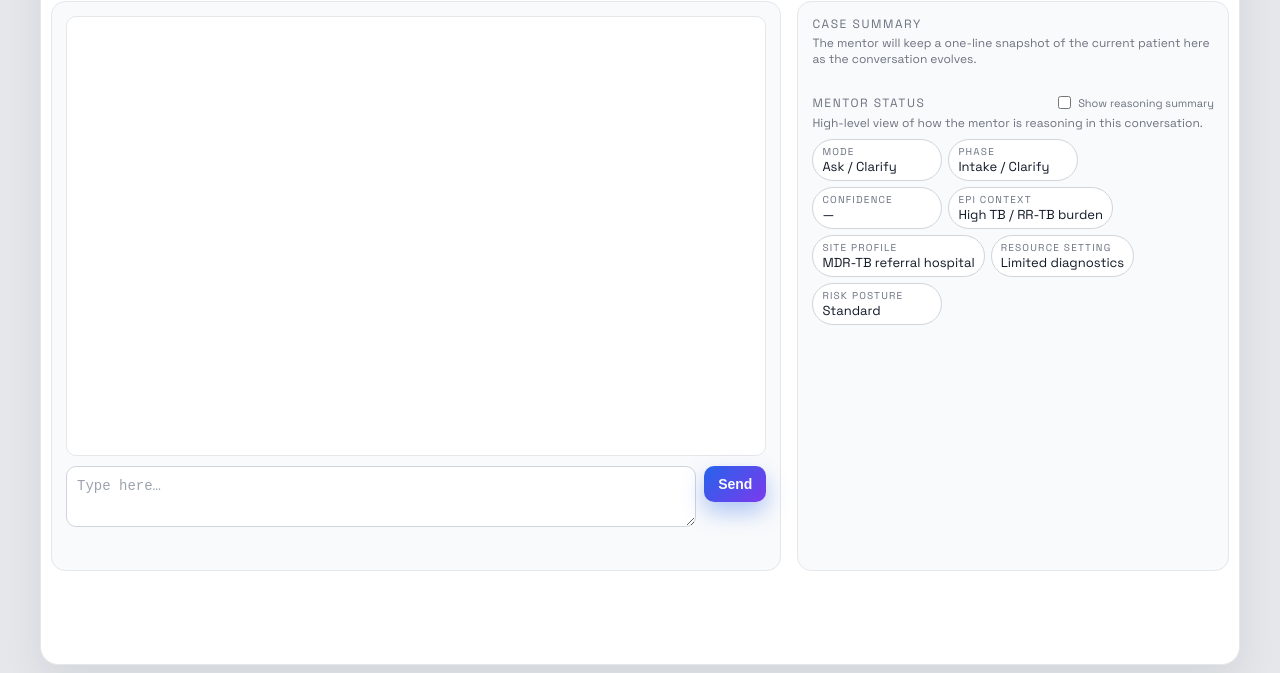
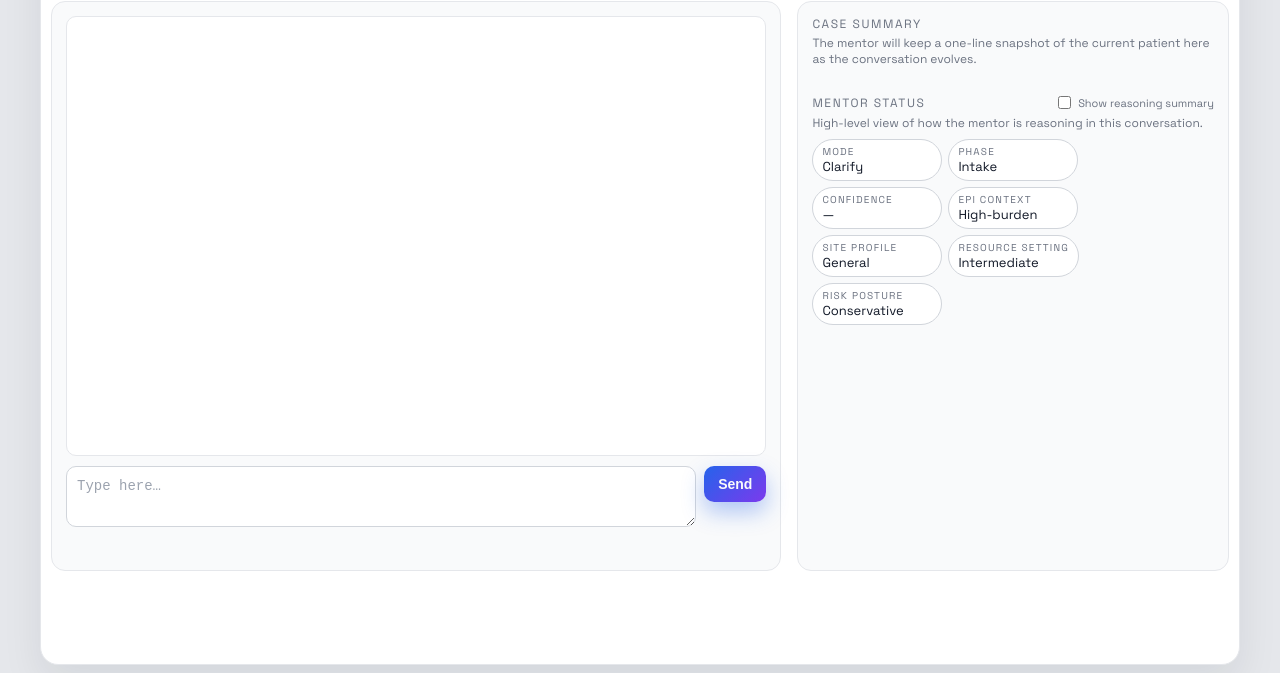
Before and after one commit to aiclinicalmentor-sketch/tb-mentor-api, a website: page public/index.html in a window 1280 px wide. Shown: the part 127-800 px from the top of the page. Drawn offline with Linux system fonts and the light colour scheme.

Commit message:
updating starting values in mentor status indicators

```diff
--- a/public/index.html
+++ b/public/index.html
@@ -368,11 +368,11 @@
           <div class="mode-pills">
             <div class="mode-pill">
               <span class="mode-pill-label">Mode</span>
-              <span class="mode-pill-value" id="modeLabel">Ask / Clarify</span>
+              <span class="mode-pill-value" id="modeLabel">Clarify</span>
             </div>
             <div class="mode-pill">
               <span class="mode-pill-label">Phase</span>
-              <span class="mode-pill-value" id="phaseLabel">Intake / Clarify</span>
+              <span class="mode-pill-value" id="phaseLabel">Intake</span>
             </div>
             <div class="mode-pill">
               <span class="mode-pill-label">Confidence</span>
@@ -380,19 +380,19 @@
             </div>
             <div class="mode-pill">
               <span class="mode-pill-label">Epi context</span>
-              <span class="mode-pill-value" id="epiLabel">High TB / RR-TB burden</span>
+              <span class="mode-pill-value" id="epiLabel">High-burden</span>
             </div>
             <div class="mode-pill">
               <span class="mode-pill-label">Site profile</span>
-              <span class="mode-pill-value" id="siteProfileLabel">MDR-TB referral hospital</span>
+              <span class="mode-pill-value" id="siteProfileLabel">General</span>
             </div>
             <div class="mode-pill">
               <span class="mode-pill-label">Resource setting</span>
-              <span class="mode-pill-value" id="resourceLabel">Limited diagnostics</span>
+              <span class="mode-pill-value" id="resourceLabel">Intermediate</span>
             </div>
             <div class="mode-pill">
               <span class="mode-pill-label">Risk posture</span>
-              <span class="mode-pill-value" id="riskLabel">Standard</span>
+              <span class="mode-pill-value" id="riskLabel">Conservative</span>
             </div>
           </div>
         </div>
```
